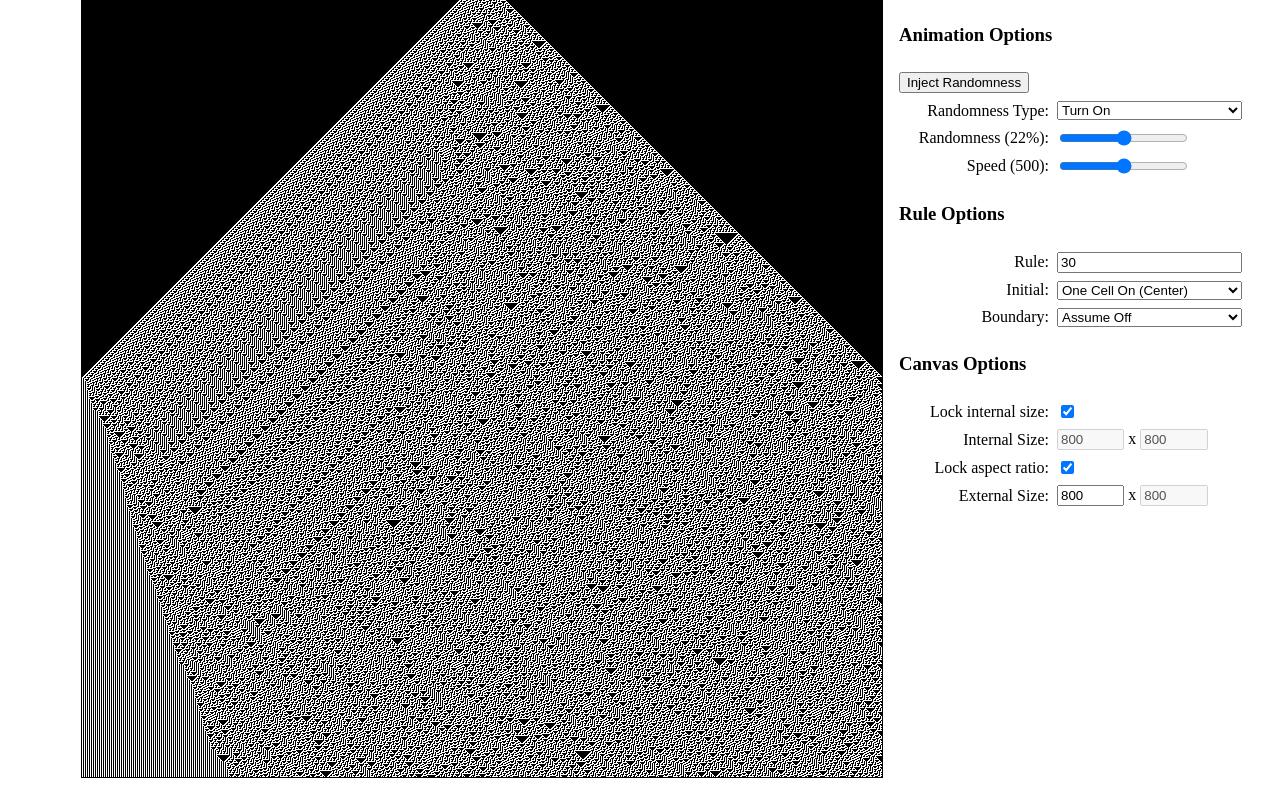
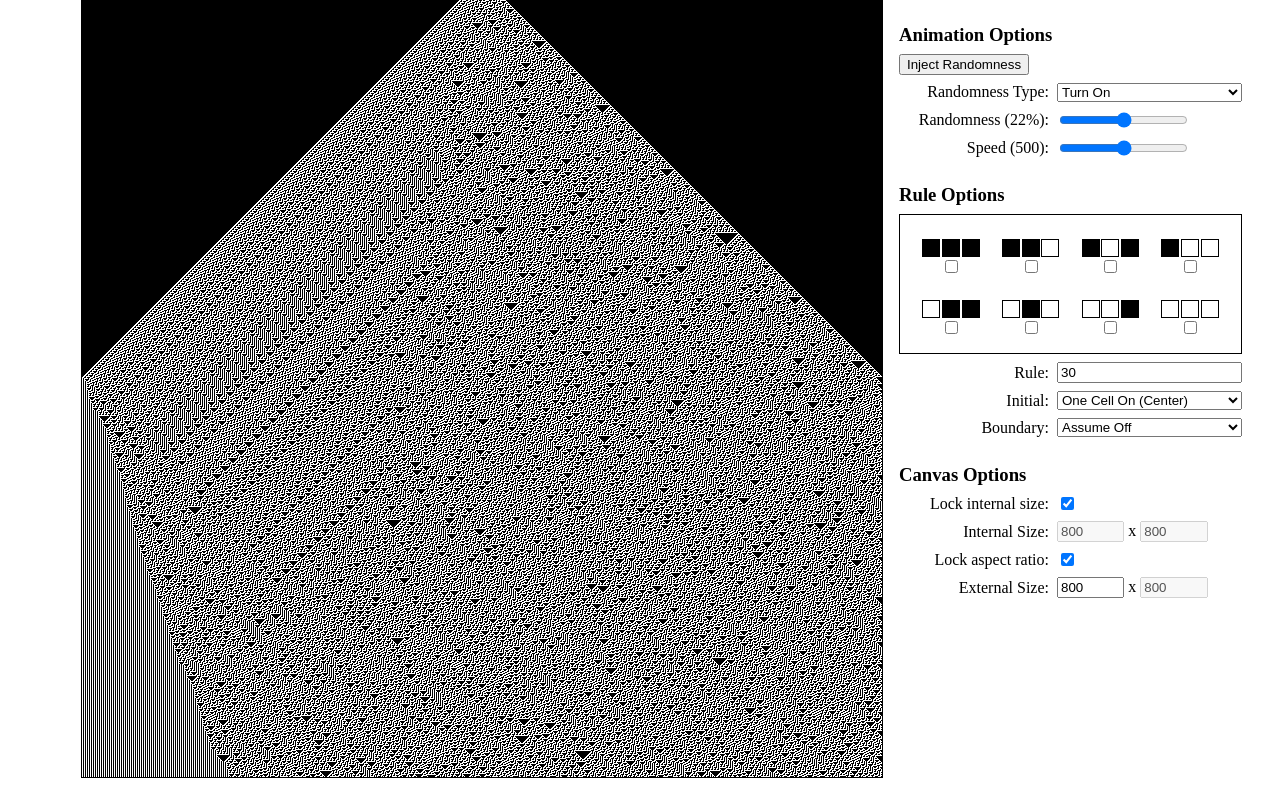
Before and after one commit to a2aaron/Rule30, a website: page index.html in a window 1280 px wide. Shown: the part 104-894 px from the top of the page. Drawn offline with Linux system fonts and the light colour scheme.

Commit message:
Add rule checkboxes

```diff
--- a/index.html
+++ b/index.html
@@ -41,6 +41,76 @@
       <input type="range" id="speed" value="0.5" min="0" max="1" step="any">
 
       <h3>Rule Options</h3>
+      <rule-checkboxes>
+        <checkbox-row>
+          <checkbox-caption>
+            <rule-diagram>
+              <rule-box class="off"></rule-box>
+              <rule-box class="off"></rule-box>
+              <rule-box class="off"></rule-box>
+            </rule-diagram>
+            <input type="checkbox" id="rule-checkbox-0">
+          </checkbox-caption>
+          <checkbox-caption>
+            <rule-diagram>
+              <rule-box class="off"></rule-box>
+              <rule-box class="off"></rule-box>
+              <rule-box class="on"></rule-box>
+            </rule-diagram>
+            <input type="checkbox" id="rule-checkbox-1">
+          </checkbox-caption>
+          <checkbox-caption>
+            <rule-diagram>
+              <rule-box class="off"></rule-box>
+              <rule-box class="on"></rule-box>
+              <rule-box class="off"></rule-box>
+            </rule-diagram>
+            <input type="checkbox" id="rule-checkbox-2">
+          </checkbox-caption>
+          <checkbox-caption>
+            <rule-diagram>
+              <rule-box class="off"></rule-box>
+              <rule-box class="on"></rule-box>
+              <rule-box class="on"></rule-box>
+            </rule-diagram>
+            <input type="checkbox" id="rule-checkbox-3">
+          </checkbox-caption>
+        </checkbox-row>
+        <checkbox-row>
+          <checkbox-caption>
+            <rule-diagram>
+              <rule-box class="on"></rule-box>
+              <rule-box class="off"></rule-box>
+              <rule-box class="off"></rule-box>
+            </rule-diagram>
+            <input type="checkbox" id="rule-checkbox-4">
+          </checkbox-caption>
+          <checkbox-caption>
+            <rule-diagram>
+              <rule-box class="on"></rule-box>
+              <rule-box class="off"></rule-box>
+              <rule-box class="on"></rule-box>
+            </rule-diagram>
+            <input type="checkbox" id="rule-checkbox-5">
+          </checkbox-caption>
+          <checkbox-caption>
+            <rule-diagram>
+              <rule-box class="on"></rule-box>
+              <rule-box class="on"></rule-box>
+              <rule-box class="off"></rule-box>
+            </rule-diagram>
+            <input type="checkbox" id="rule-checkbox-6">
+          </checkbox-caption>
+          <checkbox-caption>
+            <rule-diagram>
+              <rule-box class="on"></rule-box>
+              <rule-box class="on"></rule-box>
+              <rule-box class="on"></rule-box>
+            </rule-diagram>
+            <input type="checkbox" id="rule-checkbox-7">
+          </checkbox-caption>
+        </checkbox-row>
+      </rule-checkboxes>
 
       <label for="rule" title="Sets the CA rule">Rule</label>
       <input type="number" id="rule" value="30">
--- a/index.js
+++ b/index.js
@@ -36,6 +36,19 @@ function smoothStep(x, smoothness, inflection_point) {
  */
 function clamp(num, min, max) {
     return Math.min(Math.max(num, min), max);
+}
+
+/**
+ * Extracts the `i`th bit of `x`
+ * @param {number} x number to extract bits from
+ * @param {number} i index of the bit to get
+ * @returns {boolean} True if the `i`th bit is 1 and false otherwise
+ */
+function get_bit(x, i) {
+    const mask = 1 << i;
+    const masked_x = x & mask;
+    const bit_is_set = masked_x > 0;
+    return bit_is_set
 }
 
 /**
@@ -100,19 +113,6 @@ function make_rule(n) {
         else if (left && mid && !right) { return get_bit(n, 6); }
         else if (left && mid && right) { return get_bit(n, 7); }
         throw new Error("unreachable!");
-    }
-
-    /**
-     * Extracts the `i`th bit of `x`
-     * @param {number} x number to extract bits from
-     * @param {number} i index of the bit to get
-     * @returns {boolean} True if the `i`th bit is 1 and false otherwise
-     */
-    function get_bit(x, i) {
-        const mask = 1 << i;
-        const masked_x = x & mask;
-        const bit_is_set = masked_x > 0;
-        return bit_is_set
     }
 }
 
@@ -399,6 +399,26 @@ function setRandomnessLabel() {
     randomnessLabel.textContent = `Randomness (${label}%)`
 }
 
+function updateRuleInput() {
+    let rule = 0;
+    for (let i = 0; i < NUM_RULE_CHECKBOXES; i++) {
+        if (rule_checkboxes[i].checked) {
+            rule += 2 ** i;
+        }
+    }
+    if (parseInt(rule_input.value) != rule) {
+        rule_input.value = rule.toFixed(0);
+        resetIfNotPlaying();
+    }
+}
+
+function updateRuleCheckboxes() {
+    const rule = parseInt(rule_input.value);
+    for (let i = 0; i < NUM_RULE_CHECKBOXES; i++) {
+        rule_checkboxes[i].checked = get_bit(rule, i);
+    }
+}
+
 function getRowsPerSecond() {
     const percent = parseFloat(speed_input.value);
     return (percent ** 4) * CTX.canvas.height * 10;
@@ -530,6 +550,19 @@ const boundary_dropdown = getTypedElementById('boundary', HTMLSelectElement);
 const initial_dropdown = getTypedElementById('initial', HTMLSelectElement);
 const randomness_type_dropdown = getTypedElementById('randomness-type', HTMLSelectElement);
 
+const NUM_RULE_CHECKBOXES = 8;
+/**
+ * @type {HTMLInputElement[]}
+ */
+const rule_checkboxes = [];
+for (let i = 0; i < NUM_RULE_CHECKBOXES; i++) {
+    const rule_checkbox = getTypedElementById(`rule-checkbox-${i}`, HTMLInputElement);
+    rule_checkboxes.push(rule_checkbox)
+}
+
+setEventListener(updateRuleInput, ...rule_checkboxes);
+setEventListener(updateRuleCheckboxes, rule_input);
+
 play_button.addEventListener("click", toggleAnimating);
 reset_button.addEventListener("click", resetCanvas);
 randomness_button.addEventListener("click", () => ADD_RANDOMNESS = true)
--- a/style.css
+++ b/style.css
@@ -5,7 +5,7 @@ main {
     gap: 1em;
 }
 
-h1 { text-align: center;}
+h1 { text-align: center; }
 
 canvas {
     image-rendering: pixelated;
@@ -20,13 +20,60 @@ ui-grid {
     height: max-content;
 
     label { text-align: right; }
-    label::after { content: ":"; }
+    label:not(checkbox-caption label)::after { content: ":"; }
+    checkbox-caption {
+        display: flex;
+        flex-direction: column;
+        width: fit-content;
+        align-items: center;
+    }
+
+
     input { justify-self: start; }
-    h3 { grid-column: 1 / -1;}
+    h3 {
+        grid-column: 1 / -1;
+        margin-bottom: 0;
+    }
     ui-row { grid-column: 1 / -1; }
     button {
         grid-column: 1 / -1;
         width: fit-content;
+    }
+
+    rule-checkboxes {
+        grid-column: 1 / -1;
+
+        display: flex;
+        flex-direction: column;
+        gap: 1.5em;
+
+        border: 1px solid black;
+        padding-top: 1.5em;
+        padding-left: 1em;
+        padding-right: 1em;
+        padding-bottom: 1em;
+
+        checkbox-row {
+            display: flex;
+            flex-direction: row;
+            align-self: center;
+            justify-content: space-evenly;
+            gap: 1em;
+            width: 100%;
+
+            rule-diagram {
+                display: flex;
+                gap: 0.1em;
+                rule-box {
+                    display: block;
+                    border: black 1px solid;
+                    width: 1em;
+                    height: 1em;
+                }
+                .on { background-color: white; }
+                .off { background-color: black; }
+            }
+        }
     }
 }
 
```
